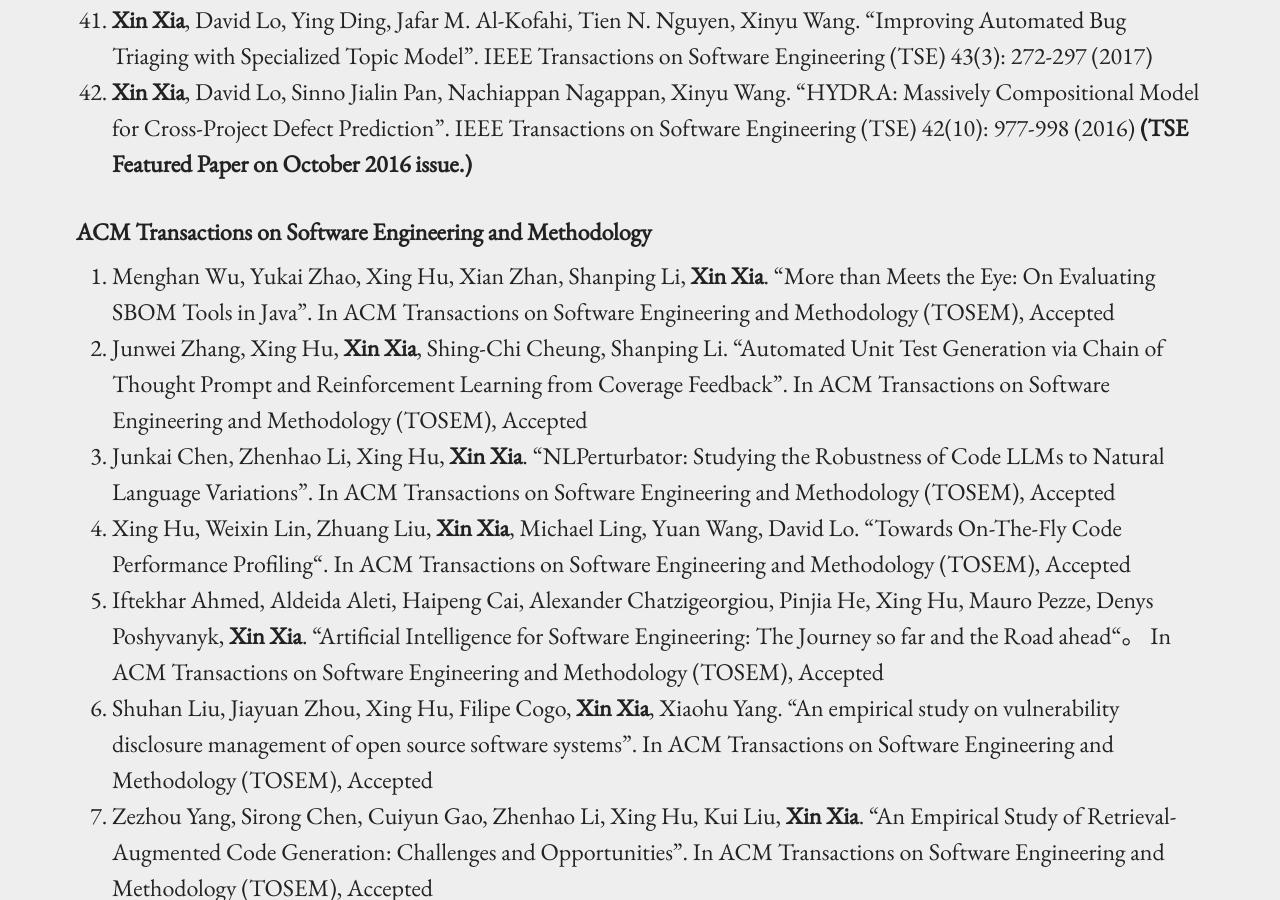
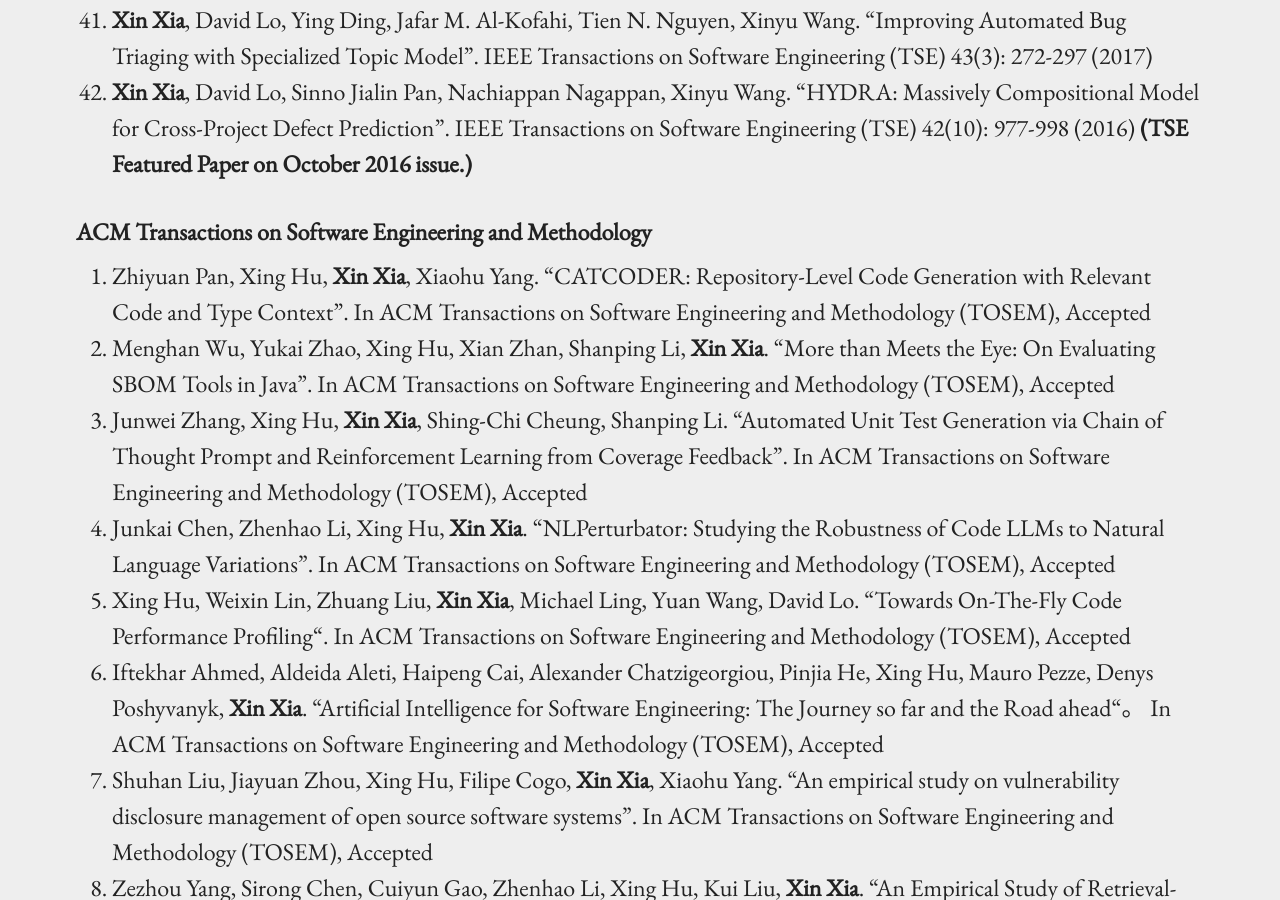
Before and after one commit to xin-xia/xin-xia.github.io, a Jekyll site: the page built from index.md, in a window 1280 px wide and 900 px high, scrolled down 4968 px. Built offline with Jekyll 4.4.1, drawn with Linux system fonts in a browser that asks for light colours.

Commit message:
Update index.md

```diff
--- a/index.md
+++ b/index.md
@@ -86,6 +86,7 @@ Case Study of Code Clone Detection and Defect Prediction". IEEE Transactions on
  <strong>(TSE Featured Paper on October 2016 issue.)</strong>     <br />
 
 #### ACM Transactions on Software Engineering and Methodology
+1. Zhiyuan Pan, Xing Hu, <strong>Xin Xia</strong>, Xiaohu Yang. "CATCODER: Repository-Level Code Generation with Relevant Code and Type Context". In ACM Transactions on Software Engineering and Methodology (TOSEM), Accepted <br />
 1. Menghan Wu, Yukai Zhao, Xing Hu, Xian Zhan, Shanping Li, <strong>Xin Xia</strong>. "More than Meets the Eye: On Evaluating SBOM Tools in Java". In ACM Transactions on Software Engineering and Methodology (TOSEM), Accepted <br />
 1. Junwei Zhang, Xing Hu, <strong>Xin Xia</strong>, Shing-Chi Cheung, Shanping Li. "Automated Unit Test Generation via Chain of Thought Prompt and Reinforcement Learning from Coverage Feedback". In ACM Transactions on Software Engineering and Methodology (TOSEM), Accepted <br />
 1. Junkai Chen, Zhenhao Li, Xing Hu,  <strong>Xin Xia</strong>. "NLPerturbator: Studying the Robustness of Code LLMs to Natural Language Variations". In ACM Transactions on Software Engineering and Methodology (TOSEM), Accepted <br />
```
